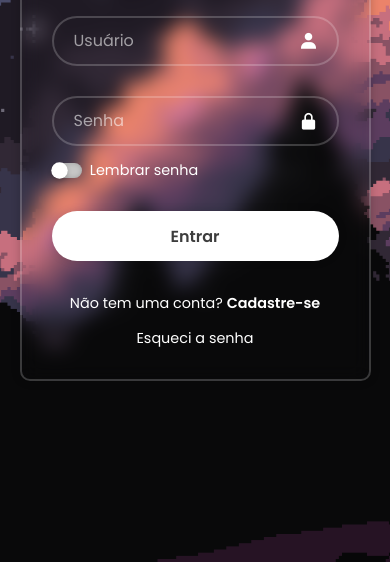
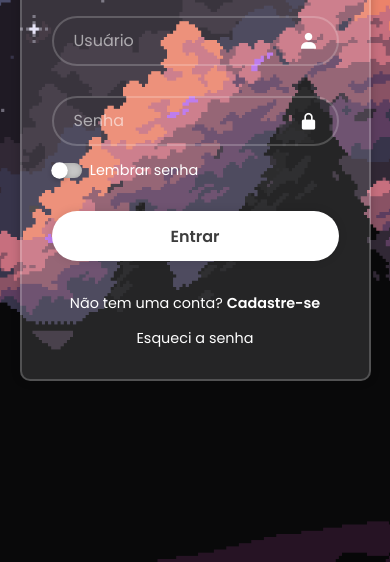
Before and after one commit to goncalvespedrogom/Tela-De-Login, a plain HTML site: page index.html in a window 390 px wide. Shown: the part 282-844 px from the top of the page. Drawn offline with nearby package versions, Linux system fonts and the light colour scheme.

Commit message:
Ajustes do mobile responsivo

```diff
--- a/css/styles.css
+++ b/css/styles.css
@@ -175,9 +175,9 @@ body {
 @media screen and (max-width: 500px) {
   .container {
     width: 90%;
-    background-color: transparent;
+    background-color: #ffffff1e;
     padding: 30px 30px;
-    backdrop-filter: blur(10px);
+    backdrop-filter: none;
   }
 
   .remember-forgot {
```
